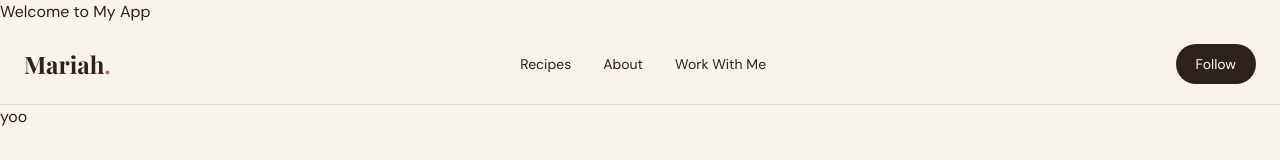
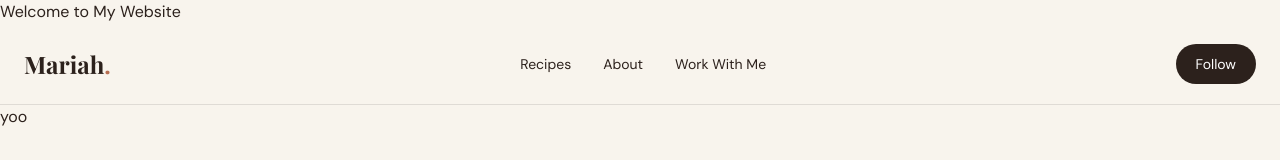
Before and after one commit to Pine-Nv/Website-Demo, a React (Vite) app: page / in a window 1280 px wide. Shown: the top 160 px of the page. Built offline with nearby package versions, Linux system fonts and the light colour scheme.

Commit message:
creating a merge conflict

```diff
--- a/src/App.jsx
+++ b/src/App.jsx
@@ -4,7 +4,7 @@ import Home from "./pages/Home";
 function App() {
   return(
     <div>
-      <h1>Welcome to My App</h1>
+      <h1>Welcome to My Website</h1>
       <Home />
     </div>
   )
```
